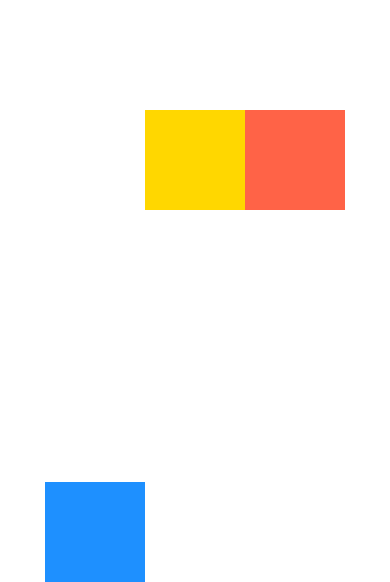
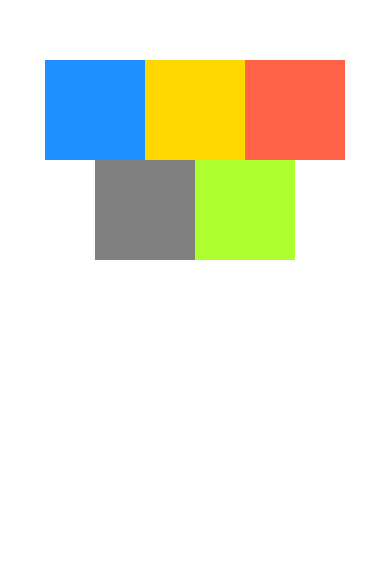
Before and after one commit to BStudentCode/ReactNativeTesting, a React Native app: screen / in a window 390 px wide. Shown: the part 262-844 px from the top of the page. Built offline with nearby package versions, Linux system fonts and the light colour scheme.

Commit message:
wrapping flex
Signed-off-by: B <hennyhexservers@gmail.com>

```diff
--- a/App.js
+++ b/App.js
@@ -5,7 +5,7 @@ import { View } from "react-native";
 //ROW=ALIGN-ITEMS FOR CENTER OF PAGE
 //COLUMN=JUSTIFY-CONTENT FOR CENTER OF PAGE
 //ALIGN-SELF TO OVERRIDE PARENT
-
+//ALIGNITEMS DETERMINES ALIGNMENT OF ITEMS WITHIN EACH LINE, ALIGNCONTENT DETERMINES ALIGNMENT OF THE ENTIRE CONTENT (ONLY WHEN WRAPPING)
 export default function App() {
   return (
     <View
@@ -15,6 +15,8 @@ export default function App() {
         flexDirection: "row",
         justifyContent: "center",
         alignItems: "center",
+        alignContent: "center",
+        flexWrap: "wrap",
       }}
     >
       <View
@@ -22,13 +24,16 @@ export default function App() {
           backgroundColor: "dodgerblue",
           width: 100,
           height: 100,
-          alignSelf: "flex-end",
         }}
       ></View>
       <View style={{ backgroundColor: "gold", width: 100, height: 100 }}></View>
       <View
         style={{ backgroundColor: "tomato", width: 100, height: 100 }}
       ></View>
+      <View style={{ backgroundColor: "grey", width: 100, height: 100 }}></View>
+      <View
+        style={{ backgroundColor: "greenyellow", width: 100, height: 100 }}
+      ></View>
     </View>
   );
 }
```
